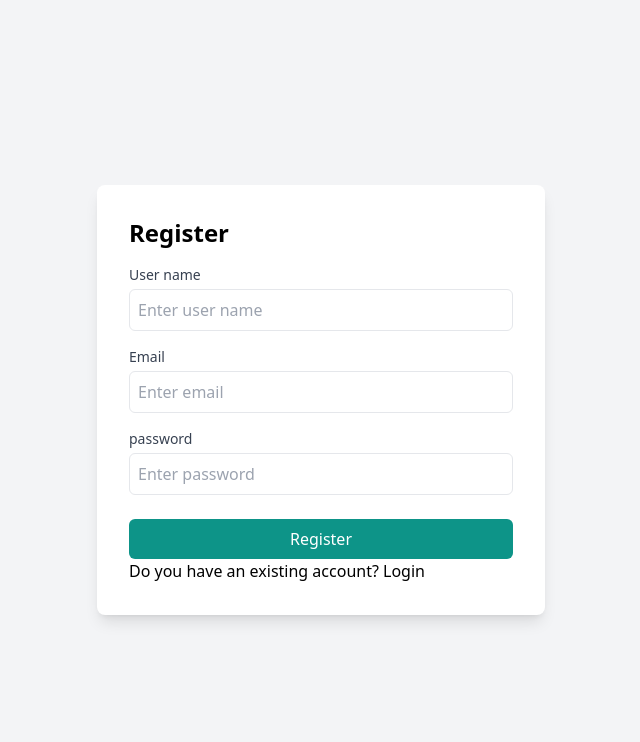
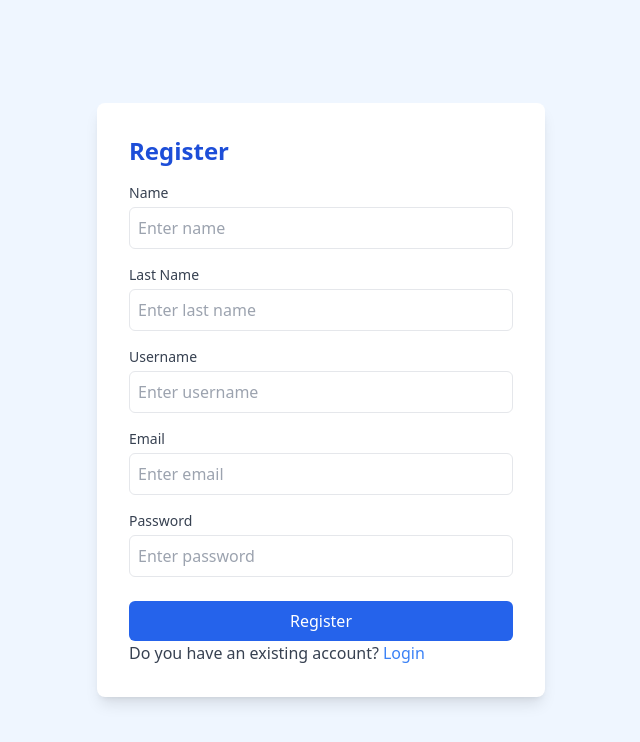
Before and after one commit to ricomariaca/FrontFinal, a React (Vite) app: page /register in a window 1280 px wide. Shown: the top 742 px of the page, without its empty margins (319-959 px from the left). Built offline with nearby package versions, Linux system fonts and the light colour scheme.

Commit message:
login and register desig

```diff
--- a/src/auth/pages/LoginPage.jsx
+++ b/src/auth/pages/LoginPage.jsx
@@ -1,8 +1,6 @@
 import { useContext } from "react";
 import { useNavigate, Link, NavLink } from "react-router-dom";
-
 import { AuthContext } from "../context";
-import { Navbar } from "../../ui/components/common/Navbar";
 import { useForm } from "../../hooks";
 
 const initForm = {
@@ -12,47 +10,35 @@ const initForm = {
 
 export const LoginPage = () => {
   const { login, errorMessage, loginGoogle } = useContext(AuthContext);
-
   const navigate = useNavigate();
-
   const { email, password, onInputChange } = useForm(initForm);
 
   const onLogin = async (event) => {
     event.preventDefault();
     const isValidLogin = await login(email, password);
-
     if (isValidLogin) {
       const lastPath = localStorage.getItem("lastPath") || "/";
-      navigate(lastPath, {
-        replace: true,
-      });
+      navigate(lastPath, { replace: true });
     }
   };
 
   const onGoogleLogin = async (event) => {
     event.preventDefault();
     const isValidLogin = await loginGoogle();
-
     if (isValidLogin) {
       const lastPath = localStorage.getItem("lastPath") || "/";
-      navigate(lastPath, {
-        replace: true,
-      });
+      navigate(lastPath, { replace: true });
     }
   };
 
   return (
-    <>
-      <div className="min-h-screen flex items-center justify-center bg-gray-100">
-        <div className="max-w-md w-full bg-white p-8 shadow-lg rounded-lg">
-          <h2 className="text-2xl font-bold mb-4">Login</h2>
+    <div className="min-h-screen flex items-center justify-center bg-blue-50">
+      <div className="max-w-md w-full bg-white p-8 shadow-xl rounded-xl">
+        <h2 className="text-3xl font-bold text-blue-500 mb-6">Login</h2>
         <form>
           <div className="mb-4">
-              <label
-                htmlFor="email"
-                className="block text-sm font-medium text-gray-700"
-              >
-                Email
+            <label htmlFor="email" className="block text-sm font-medium text-gray-700">
+              Username
             </label>
             <input
               type="email"
@@ -65,11 +51,8 @@ export const LoginPage = () => {
             />
           </div>
           <div className="mb-6">
-              <label
-                htmlFor="password"
-                className="block text-sm font-medium text-gray-700"
-              >
-                password
+            <label htmlFor="password" className="block text-sm font-medium text-gray-700">
+              Password
             </label>
             <input
               type="password"
@@ -84,28 +67,24 @@ export const LoginPage = () => {
           <button
             onClick={onLogin}
             type="submit"
-              className="w-full bg-teal-600 text-white py-2 rounded-md hover:bg-teal-700"
+            className="w-full bg-blue-500 text-white py-2 rounded-md hover:bg-blue-600 transition duration-200"
           >
             Login
           </button>
-            <button
-              onClick={onGoogleLogin}
-              type="submit"
-              className="w-full bg-teal-400 text-white py-2 rounded-md hover:bg-teal-700"
-            >
-              Google
-            </button>
-            <br />
-            {!errorMessage ? null : (
-              <div className="alert alert-danger" role="alert">
+          {errorMessage && (
+            <div className="mt-4 text-red-500 text-sm" role="alert">
               {errorMessage}
             </div>
           )}
         </form>
-          <span>Do you want create a new account?</span>
-          <Link to="/register"> Register</Link>
+
+        <div className="mt-4 text-sm text-gray-500">
+          <span>Don't have an account?</span>
+          <NavLink to="/register" className="text-blue-500 hover:underline">
+            {" "}Register
+          </NavLink>
         </div>
       </div>
-    </>
+    </div>
   );
 };
--- a/src/auth/pages/RegisterPage.jsx
+++ b/src/auth/pages/RegisterPage.jsx
@@ -8,16 +8,14 @@ const initForm = {
   password: "",
   displayName: "",
 };
+
 export const RegisterPage = () => {
   const { register, errorMessage } = useContext(AuthContext);
-
   const navigate = useNavigate();
-
   const { email, password, displayName, onInputChange } = useForm(initForm);
 
   const onRegister = async (event) => {
     event.preventDefault();
-
     const isValidRegister = await register(email, password, displayName);
 
     if (isValidRegister) {
@@ -28,16 +26,16 @@ export const RegisterPage = () => {
 
   return (
     <>
-      <div className="min-h-screen flex items-center justify-center bg-gray-100">
+      <div className="min-h-screen flex items-center justify-center bg-blue-50">
         <div className="max-w-md w-full bg-white p-8 shadow-lg rounded-lg">
-          <h2 className="text-2xl font-bold mb-4">Register</h2>
+          <h2 className="text-2xl font-bold mb-4 text-blue-700">Register</h2>
           <form>
             <div className="mb-4">
               <label
-                htmlFor="email"
+                htmlFor="displayName"
                 className="block text-sm font-medium text-gray-700"
               >
-                User name
+                Name
               </label>
               <input
                 type="text"
@@ -45,7 +43,41 @@ export const RegisterPage = () => {
                 name="displayName"
                 value={displayName}
                 onChange={onInputChange}
-                placeholder="Enter user name"
+                placeholder="Enter name"
+                className="mt-1 p-2 w-full border rounded-md"
+              />
+            </div>
+            <div className="mb-4">
+              <label
+                htmlFor="email"
+                className="block text-sm font-medium text-gray-700"
+              >
+                Last Name
+              </label>
+              <input
+                type="text"
+                id="lastName"
+                name="lastName"
+                value={displayName}
+                onChange={onInputChange}
+                placeholder="Enter last name"
+                className="mt-1 p-2 w-full border rounded-md"
+              />
+            </div>
+            <div className="mb-4">
+              <label
+                htmlFor="username"
+                className="block text-sm font-medium text-gray-700"
+              >
+                Username
+              </label>
+              <input
+                type="text"
+                id="username"
+                name="username"
+                value={displayName}
+                onChange={onInputChange}
+                placeholder="Enter username"
                 className="mt-1 p-2 w-full border rounded-md"
               />
             </div>
@@ -71,7 +103,7 @@ export const RegisterPage = () => {
                 htmlFor="password"
                 className="block text-sm font-medium text-gray-700"
               >
-                password
+                Password
               </label>
               <input
                 type="password"
@@ -86,19 +118,21 @@ export const RegisterPage = () => {
             <button
               onClick={onRegister}
               type="submit"
-              className="w-full bg-teal-600 text-white py-2 rounded-md hover:bg-teal-700"
+              className="w-full bg-blue-600 text-white py-2 rounded-md hover:bg-blue-700"
             >
               Register
             </button>
             <br />
             {!errorMessage ? null : (
-              <div className="alert alert-danger" role="alert">
+              <div className="alert alert-danger mt-2 text-red-600" role="alert">
                 {errorMessage}
               </div>
             )}
           </form>
-          <span>Do you have an existing account?</span>
-          <Link to="/login"> Login</Link>
+          <span className="text-gray-700">Do you have an existing account?</span>
+          <Link to="/login" className="text-blue-500 ml-1">
+            Login
+          </Link>
         </div>
       </div>
     </>
```
Lines whose indentation alone changed are shown as unchanged.
